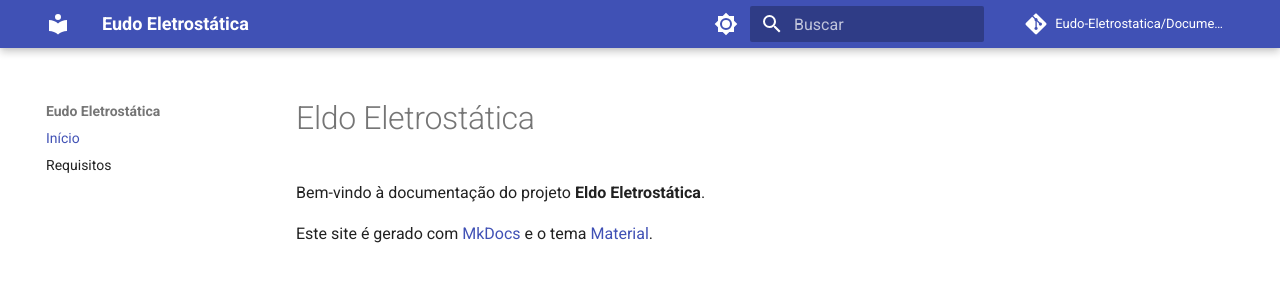
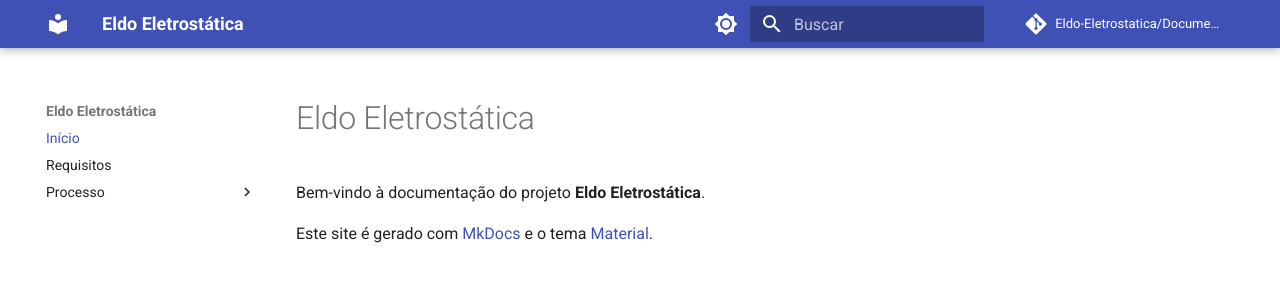
Before and after one commit to Eldo-Eletrostatica/Documentacao, an MkDocs documentation site: the page built from docs/index.md, in a window 1280 px wide. Shown: the top 287 px of the page. Built offline with MkDocs 1.6.1 and Material for MkDocs 9.7.7, drawn with Linux system fonts in a browser that asks for light colours; comment, search, counter and statistics services are not loaded.

Commit message:
fix(docs): corrige nome da empresa e adiciona nav de processo

```diff
--- a/mkdocs.yml
+++ b/mkdocs.yml
@@ -1,7 +1,7 @@
-site_name: Eudo Eletrostática
-site_description: Documentação do projeto Eudo Eletrostática
-repo_url: https://github.com/Eudo-Eletrostatica/Documentacao
-repo_name: Eudo-Eletrostatica/Documentacao
+site_name: Eldo Eletrostática
+site_description: Documentação do projeto Eldo Eletrostática
+repo_url: https://github.com/Eldo-Eletrostatica/Documentacao
+repo_name: Eldo-Eletrostatica/Documentacao
 
 theme:
   name: material
@@ -33,6 +33,10 @@ theme:
 nav:
   - Início: index.md
   - Requisitos: historias_usuários.md
+  - Processo:
+      - Quadro Kanban: processo/quadro-kanban.md
+      - Critérios de Aceite: processo/criterios-aceite.md
+      - Definition of Ready / Done: processo/dor-dod.md
 
 markdown_extensions:
   - admonition
```
